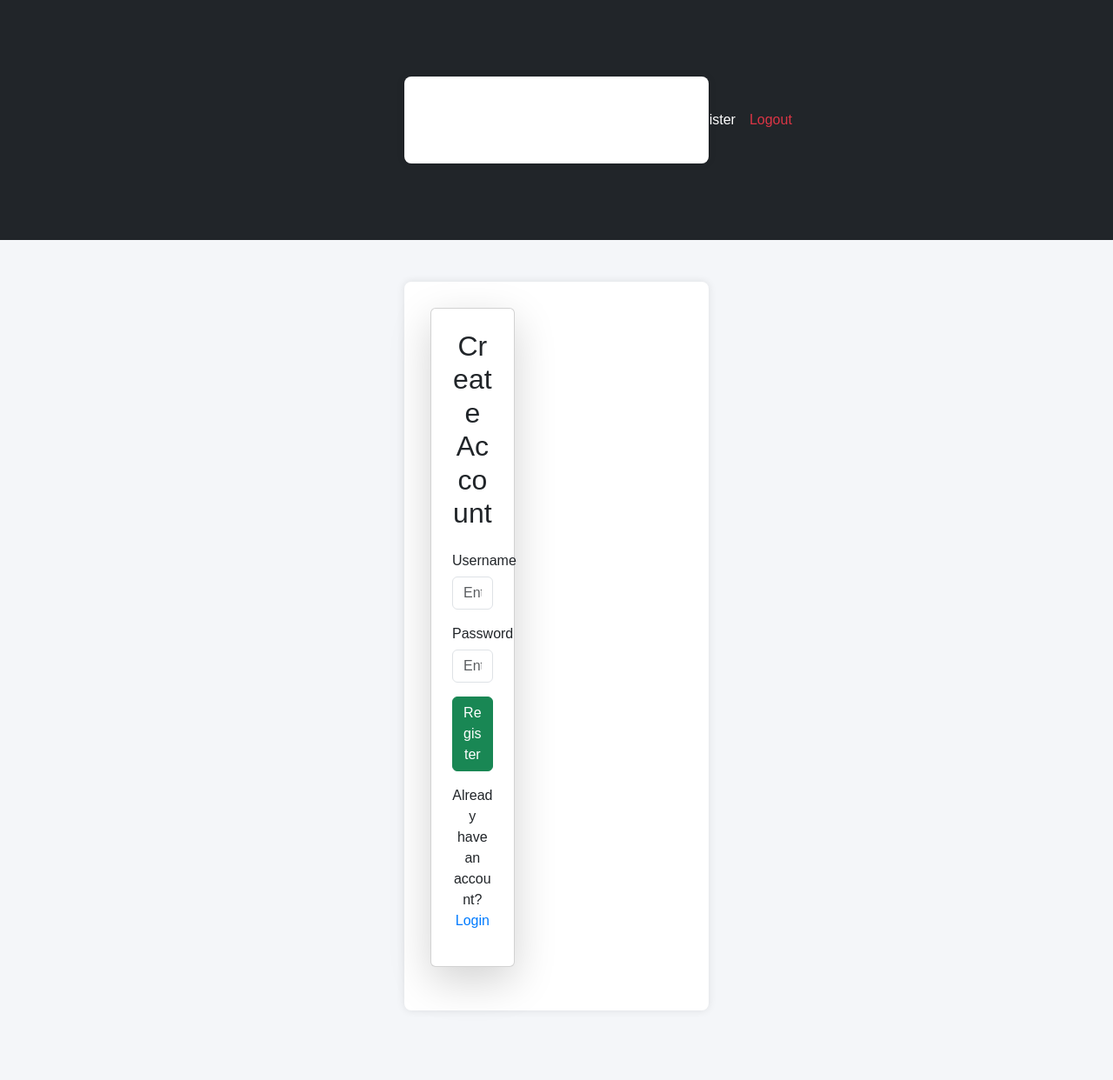
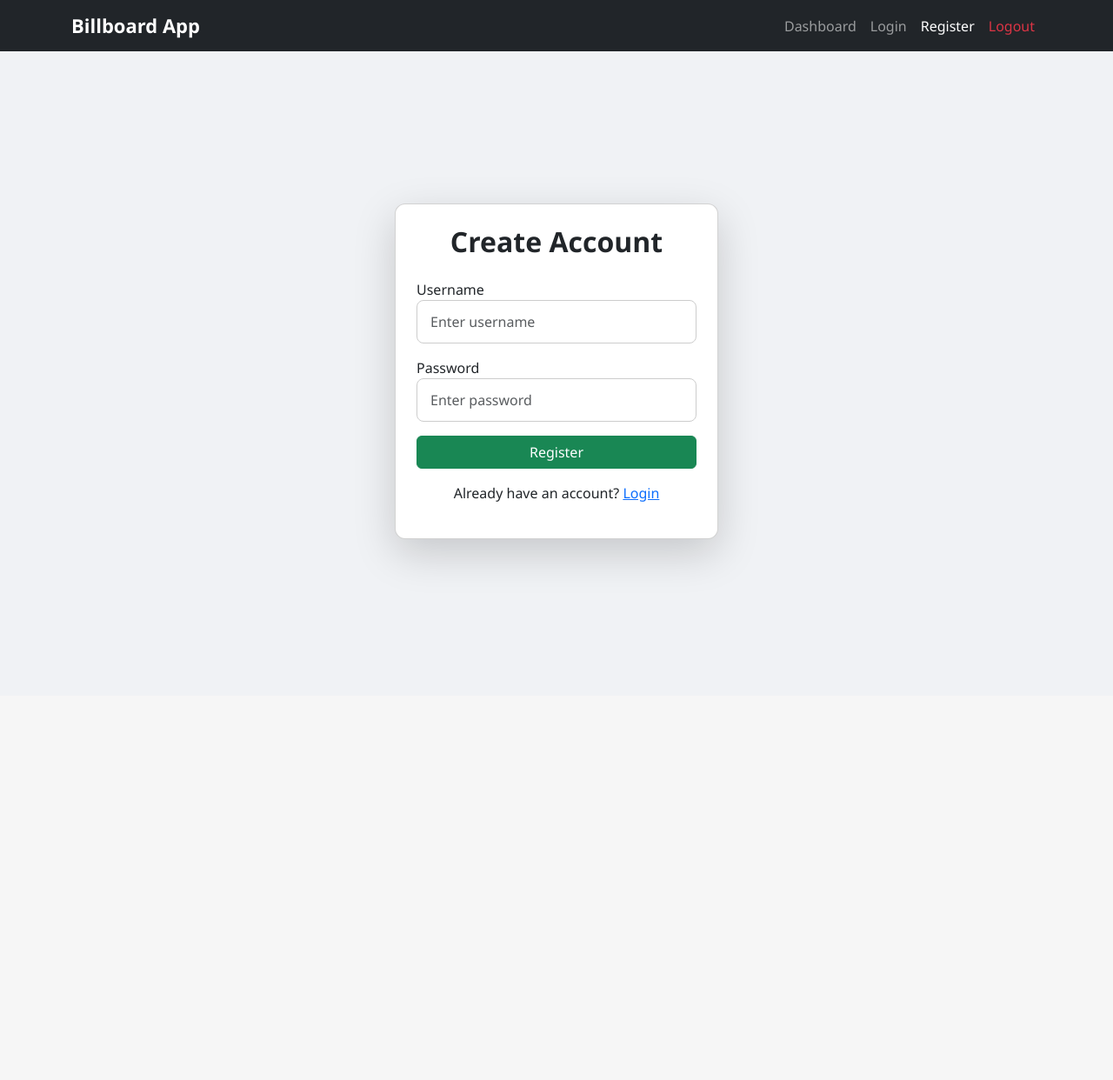
Before and after one commit to Prakash012b/Digital-Billboard-App, a Flask app: page /register in a window 1280 px wide. Shown: the whole page at 87% size. After the commit the page ends 660 px from the top, so only its background shows below. Run offline with Flask 3, Linux system fonts and the light colour scheme.

Commit message:
style.css
updated style for horizontal UI design

```diff
--- a/static/style.css
+++ b/static/style.css
@@ -1,88 +1,56 @@
 body {
-    font-family: Arial, Helvetica, sans-serif;
-    background: #f4f6f9;
-    margin: 0;
+    background: #f0f2f5;
+    font-family: 'Segoe UI', Tahoma, Geneva, Verdana, sans-serif;
 }
 
-.container {
-    width: 350px;
-    margin: 80px auto;
-    background: white;
+.navbar-brand {
+    font-weight: bold;
+    font-size: 22px;
+}
+
+.card {
+    border-radius: 12px;
+    background: #fff;
     padding: 30px;
+}
+
+input.form-control {
+    padding: 12px 15px;
     border-radius: 8px;
-    box-shadow: 0 0 10px rgba(0,0,0,0.1);
+    border: 1px solid #ccc;
+    margin-bottom: 15px;
+}
+
+button {
+    padding: 12px;
+    border-radius: 8px;
+    font-weight: bold;
+    font-size: 16px;
+    transition: 0.3s;
+}
+
+button:hover {
+    opacity: 0.9;
+}
+
+.form-container {
+    display: flex;
+    justify-content: center;
+    align-items: center;
+    min-height: 80vh;
+}
+
+.dashboard-card {
+    padding: 25px;
+    text-align: center;
+    transition: 0.3s;
+}
+
+.dashboard-card:hover {
+    transform: translateY(-5px);
+    box-shadow: 0 12px 25px rgba(0,0,0,0.15);
 }
 
 h2 {
-    text-align: center;
+    font-weight: 600;
 }
-
-input {
-    width: 100%;
-    padding: 10px;
-    margin-top: 6px;
-    margin-bottom: 15px;
-    border-radius: 5px;
-    border: 1px solid #ccc;
-}
-
-button {
-    width: 100%;
-    padding: 10px;
-    background: #007BFF;
-    border: none;
-    color: white;
-    border-radius: 5px;
-    cursor: pointer;
-}
-
-button:hover {
-    background: #0056b3;
-}
-
-a {
-    text-decoration: none;
-    color: #007BFF;
-}
-
-.dashboard {
-    display: flex;
-}
-
-.sidebar {
-    width: 220px;
-    background: #222;
-    height: 100vh;
-    color: white;
-    padding-top: 20px;
-}
-
-.sidebar h3 {
-    text-align: center;
-}
-
-.sidebar ul {
-    list-style: none;
-    padding: 0;
-}
-
-.sidebar ul li {
-    padding: 12px 20px;
-}
-
-.sidebar ul li:hover {
-    background: #444;
-}
-
-.main {
-    flex: 1;
-    padding: 30px;
-}
-
-.card {
-    background: white;
-    padding: 20px;
-    margin-bottom: 20px;
-    border-radius: 6px;
-    box-shadow: 0 0 6px rgba(0,0,0,0.1);
-}
```
